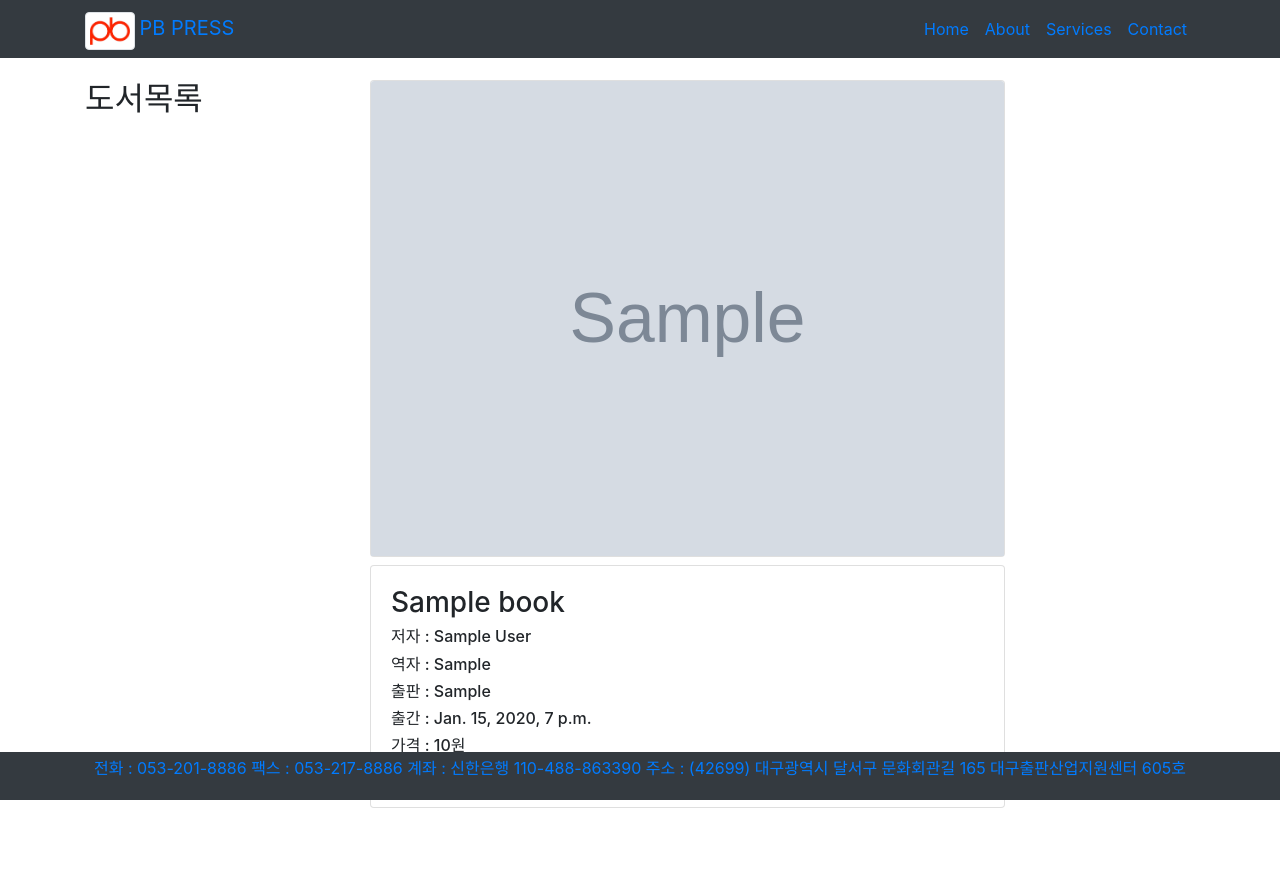
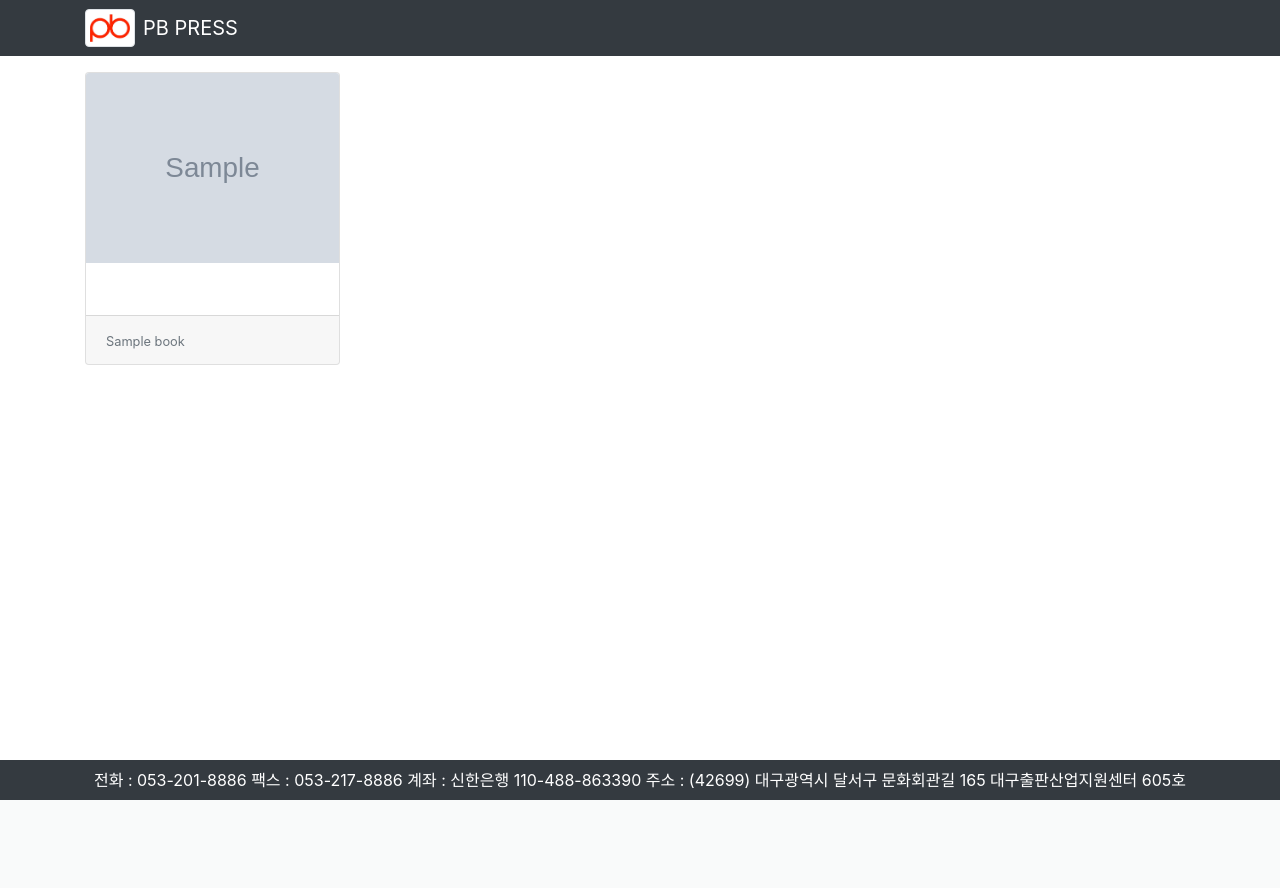
Before and after one commit to issacShin/pbpress, a Django app: template book/templates/book/index.html in a window 1280 px wide. After the commit the page ends 800 px from the top, so only its background shows below. Run offline with Django 3.2, Linux system fonts and the light colour scheme; the template is opened without the code that fills it: values that come from a table or form of the project are taken from there, others are empty; tables that the repository leaves empty hold one stand-in row (values such as "Sample post"); grey boxes marked "Sample" are stand-in pictures; some libraries are stand-ins or nearby versions.

Commit message:
1. 필요없는 소스 삭제

```diff
--- a/book/static/css/shop-item.css
+++ /dev/null
@@ -1,24 +0,0 @@
-/*!
- * Start Bootstrap - Shop Item (https://startbootstrap.com/template-overviews/shop-item)
- * Copyright 2013-2017 Start Bootstrap
- * Licensed under MIT (https://github.com/BlackrockDigital/startbootstrap-shop-item/blob/master/LICENSE)
- */
-
-body {
-  padding-top: 54px;
-}
-
-@media (min-width: 992px) {
-  body {
-    padding-top: 56px;
-  }
-}
-
-@font-face {
-  font-family: "HannaFont";
-  src: url(static/font/hanna.ttf) format("truetype");
-}
-
-defaultFont {
-  font-family: HannaFont;
-}
--- a/book/templates/book/index.html
+++ b/book/templates/book/index.html
@@ -2,40 +2,39 @@
 <html lang="en">
 
   <head>
-
-  <style type="text/css">
-
-  </style>
 
     <meta charset="utf-8">
     <meta name="viewport" content="width=device-width, initial-scale=1, shrink-to-fit=no">
     <meta name="description" content="">
     <meta name="author" content="">
 
-    <title> 피비 프레스(PB PRESS) </title>
+    <title>Shop Homepage - Start Bootstrap Template</title>
+
+    <!-- Bootstrap core JavaScript -->
+    <script src="static/vendor/jquery/jquery.min.js"></script>
+    <script src="static/vendor/bootstrap/js/bootstrap.bundle.min.js"></script>
 
     <!-- Bootstrap core CSS -->
     <link href="static/vendor/bootstrap/css/bootstrap.min.css" rel="stylesheet">
 
     <!-- Custom styles for this template -->
-    <link href="static/css/shop-item.css" rel="stylesheet">
+    <link href="static/css/shop-homepage.css" rel="stylesheet">
 
   </head>
 
   <body>
 
     <!-- Navigation -->
-    <nav class="navbar navbar-expand-lg navbar-primary bg-dark fixed-top">
+    <nav class="navbar navbar-expand-lg navbar-dark bg-dark fixed-top">
       <div class="container">
-        <div>
-          <img src="static/images/pb.jpg" alt="" class="img-thumbnail" style="width:50px;">
-          <a class="navbar-brand" href="#"> PB PRESS </a>
-        </div>
+        <img src="static/images/pb.jpg" alt="" class="img-thumbnail" style="width:50px;">
+        <a class="navbar-brand ml-2" href="#"> PB PRESS </a>
         <button class="navbar-toggler" type="button" data-toggle="collapse" data-target="#navbarResponsive" aria-controls="navbarResponsive" aria-expanded="false" aria-label="Toggle navigation">
           <span class="navbar-toggler-icon"></span>
         </button>
-          <div class="collapse navbar-collapse" id="navbarResponsive">
+        <div class="collapse navbar-collapse" id="navbarResponsive">
           <ul class="navbar-nav ml-auto">
+            <!--
             <li class="nav-item active">
               <a class="nav-link" href="#">Home
                 <span class="sr-only">(current)</span>
@@ -50,6 +49,7 @@
             <li class="nav-item">
               <a class="nav-link" href="#">Contact</a>
             </li>
+            -->
           </ul>
         </div>
       </div>
@@ -57,52 +57,99 @@
 
     <!-- Page Content -->
     <div class="container">
+
       <div class="row">
-        <div class="col-lg-3">
-          <h2 class="my-4"> 도서목록 </h2>
-        </div>
-        <!-- /.col-lg-3 -->
-          <div class="col-lg-7">
+        <div class="col-lg-9">
+          <!--
+          <div id="carouselExampleIndicators" class="carousel slide my-4" data-ride="carousel">
+            <ol class="carousel-indicators">
+              <li data-target="#carouselExampleIndicators" data-slide-to="0" class="active"></li>
+              <li data-target="#carouselExampleIndicators" data-slide-to="1"></li>
+              <li data-target="#carouselExampleIndicators" data-slide-to="2"></li>
+            </ol>
+            <div class="carousel-inner" role="listbox">
+              <div class="carousel-item active">
+                <img class="d-block img-fluid" src="http://placehold.it/900x350" alt="First slide">
+              </div>
+              <div class="carousel-item">
+                <img class="d-block img-fluid" src="http://placehold.it/900x350" alt="Second slide">
+              </div>
+              <div class="carousel-item">
+                <img class="d-block img-fluid" src="http://placehold.it/900x350" alt="Third slide">
+              </div>
+            </div>
+            <a class="carousel-control-prev" href="#carouselExampleIndicators" role="button" data-slide="prev">
+              <span class="carousel-control-prev-icon" aria-hidden="true"></span>
+              <span class="sr-only">Previous</span>
+            </a>
+            <a class="carousel-control-next" href="#carouselExampleIndicators" role="button" data-slide="next">
+              <span class="carousel-control-next-icon" aria-hidden="true"></span>
+              <span class="sr-only">Next</span>
+            </a>
+          </div>
+          -->
+          <p></p>
+          <div class="row flex-row flex-nowrap" style="overflow:auto;">
             {% for book in books %}
-              <div class="card mt-4">
-                <img class="card-img-top img-fluid" src="{{ book.image_url}}" alt="{{ book.title }}">
-              </div>
-              <div class="card mt-2">
-                <div class="card-body">
-                  <h3 class="card-text"> {{ book.title }} </h3>
-                  <h6 class="card-text"> 저자 : {{ book.author }} </h6>
-                  <h6 class="card-text"> 역자 : {{ book.translator }} </h6>
-                  <h6 class="card-text"> 출판 : {{ book.publisher }} </h6>
-                  <h6 class="card-text"> 출간 : {{ book.published_date }} </h6>
-                  <h6> 가격 : {{ book.price }}원</h6>
-                  <p class="card-text">
-                    {{ book.introduction }}
-                  </p>
+              <div class="col-lg-4 col-md-6 mb-4" name="item" data-id="{{ book.id }}">
+                <div class="card h-100">
+                  <a href="#"><img class="card-img-top" src="{{ book.image_url}}" alt="{{ book.title }}"></a>
+                  <div class="card-body h-100">
+                    <h4 class="card-title">
+                      <a href="#"></a>
+                    </h4>
+                  </div>
+                  <div class="card-footer">
+                    <small class="text-muted">{{ book.title }}</small>
+                  </div>
                 </div>
               </div>
             {% endfor %}
-              <!-- /.card -->
-              <p>&nbsp;</p>
-              <p>&nbsp;</p>
-            <div>
-            <!-- /.col-lg-9 -->
+          </div>
+          <br />
+          <!-- /.row -->
+          {% for book in books %}
+          <div class="card bg-light mb-5" id="{{ book.id }}" name="contents" style="display:none;">
+            <div class="card-header"> {{ book.title }}</div>
+            <div class="card-body">
+              <h5 class="card-title"> [저자] </h5>
+              <p> {{ book.author }} </p>
+              <h5 class="card-title"> [역자] </h5>
+              <p> {{ book.translator }} </p>
+              <h5 class="card-title"> [책소개] </h5>
+              <p>{{ book.introduction }} </p>
+            </div>
+          </div>
+          {% endfor %}
+
+        </div>
+        <!-- /.col-lg-9 -->
       </div>
+      <!-- /.row -->
     </div>
     <!-- /.container -->
+    <p> &nbsp; </p>
 
     <!-- Footer -->
-    <footer class="fixed-bottom font-small" style="background:#343a40">
-      <div class="text-center py-1">
-        <p class="text-primary">
-          전화 : 053-201-8886   팩스 : 053-217-8886   계좌 : 신한은행 110-488-863390    주소 : (42699) 대구광역시 달서구 문화회관길 165 대구출판산업지원센터 605호
-        </p>
+    <footer class="fixed-bottom font-small py-2 bg-dark">
+      <div class="container">
+        <p class="m-0 text-center text-white">전화 : 053-201-8886   팩스 : 053-217-8886   계좌 : 신한은행 110-488-863390    주소 : (42699) 대구광역시 달서구 문화회관길 165 대구출판산업지원센터 605호</p>
       </div>
+      <!-- /.container -->
     </footer>
-    <!-- Footer -->
-
-    <!-- Bootstrap core JavaScript -->
-    <script src="static/vendor/jquery/jquery.min.js"></script>
-    <script src="static/vendor/bootstrap/js/bootstrap.bundle.min.js"></script>
   </body>
 
+  <script>
+
+    $(document).ready(function() {
+
+      $('div[name="item"]').on('click', function(e) {
+        $('div[name="contents"]').hide();
+        $('#'+$(this).data('id')).show();
+      })
+
+    })
+
+  </script>
+
 </html>
--- a/book/views.py
+++ b/book/views.py
@@ -4,4 +4,4 @@
 # Create your views here.
 def book_list(request):
     books = Book.objects.order_by('published_date')
-    return render(request, 'book/index_new.html', {'books': books})
+    return render(request, 'book/index.html', {'books': books})
```
Also changed, not shown: book/static/index.html (deleted, +0 -121 lines), book/templates/book/index_new.html (deleted, +0 -160 lines), 1 other file.
